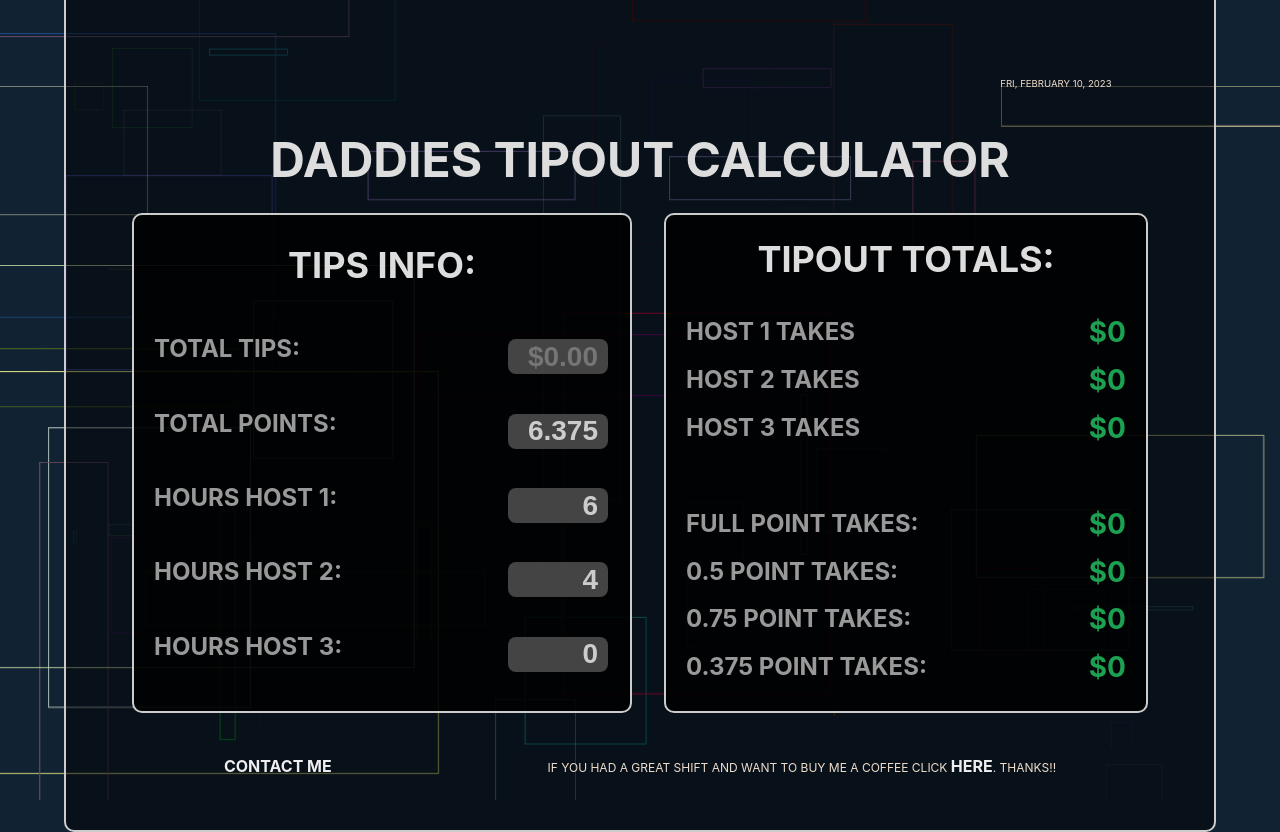
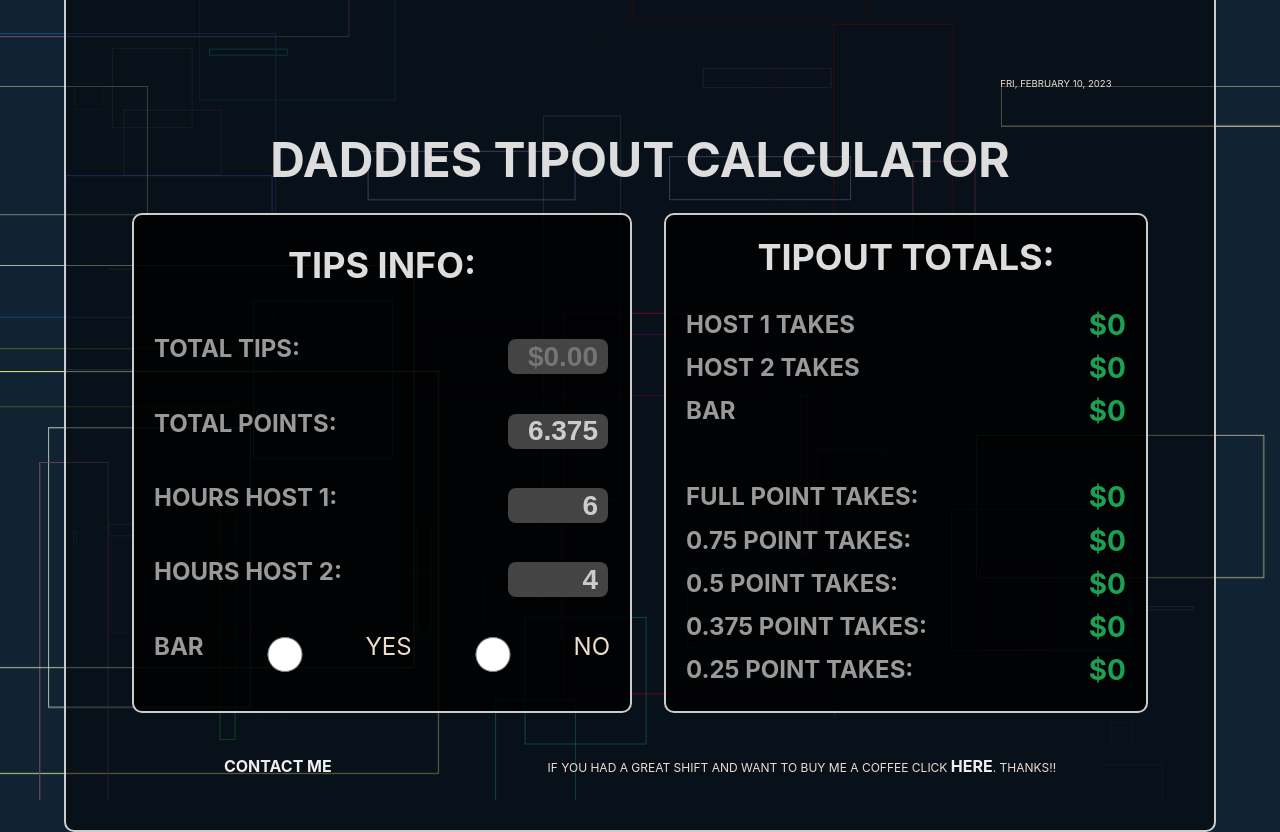
Before and after one commit to write2cmdg/tipout-calculator, a React (Create React App) app: page / in a window 1280 px wide. Built offline with nearby package versions, Linux system fonts and the light colour scheme.

Commit message:
switched checkbox for radio buttons for bar

```diff
--- a/src/App.js
+++ b/src/App.js
@@ -8,19 +8,22 @@ function App() {
   let [points, setPoints] = useState(6.375);
   let [hostOneHours, setHostOneHours] = useState(6);
   let [hostTwoHours, setHostTwoHours] = useState(4);
-  let [hostThreeHours, setHostThreeHours] = useState(0);
+  let [isBar, setIsBar] = useState(0);
+
 
   let hostsTips = total * 0.05
-  let sub = total - hostsTips
-  let hostsTotalHours = Number(hostOneHours) + Number(hostTwoHours) + Number(hostThreeHours)
+  let barTips = total * isBar
+
+  let sub = total - (hostsTips + barTips)
+  let hostsTotalHours = Number(hostOneHours) + Number(hostTwoHours)
   let hostsTipsPerHour = hostsTips / hostsTotalHours
   let full = sub / points
   let p5 = full / 2
   let p75 = p5 * 1.5
   let p375 = p75 / 2
+  let p25 = p75 / 4
   let tipsHostOne = hostsTipsPerHour * hostOneHours
   let tipsHostTwo = hostsTipsPerHour * hostTwoHours
-  let tipsHostThree = hostsTipsPerHour * hostThreeHours
 
   return (
 
@@ -49,8 +52,9 @@ function App() {
               <input  type="text" name="hostTwoHours" value={hostTwoHours} placeholder={hostTwoHours} onChange={(e) => setHostTwoHours(e.target.value)} />
             </div>
             <div className='form-group'>
-              <h4>Hours Host 3: </h4>
-              <input type="text" name="hostThreeHours" value={hostThreeHours} placeholder={hostThreeHours} onChange={(e) => setHostThreeHours(e.target.value)} />
+              <h4>Bar </h4>
+              <input type="radio" name="bar" value={0.03} onChange={(e) => setIsBar(e.target.value)} />Yes
+              <input type="radio" name="bar" value={0} onChange={(e) => setIsBar(e.target.value)} />No
             </div>
 
           </form>
@@ -64,7 +68,7 @@ function App() {
             <h4>Host 2 takes </h4><span className="result">${!tipsHostTwo ? '0' : tipsHostTwo.toFixed(0)}</span>
           </div>
           <div className="result-line">
-            <h4>Host 3 takes </h4><span className="result">${!tipsHostThree ? '0' : tipsHostThree.toFixed(0)}</span>
+            <h4>Bar </h4><span className="result">${!barTips ? '0' : barTips.toFixed(0)}</span>
           </div>
           <br />
           <div className="line">
@@ -75,13 +79,16 @@ function App() {
             <h4>Full point takes: </h4> <span className="result">${!full ? '0' : full.toFixed(0)}</span>
           </div>
           <div className="result-line">
+            <h4>0.75 point takes: </h4> <span className='result'>${!p75 ? '0' : p75.toFixed(0)}</span>
+          </div>
+          <div className="result-line">
             <h4>0.5 point takes: </h4> <span className='result'>${!p5 ? '0' : p5.toFixed(0)}</span>
           </div>
           <div className="result-line">
-            <h4>0.75 point takes: </h4> <span className='result'>${!p75 ? '0' : p75.toFixed(0)}</span>
+            <h4>0.375 point takes: </h4> <span className='result'>${!p375 ? '0' : p375.toFixed(0)}</span>
           </div>
           <div className="result-line">
-            <h4>0.375 point takes: </h4> <span className='result'>${!p375 ? '0' : p375.toFixed(0)}</span>
+            <h4>0.25 point takes: </h4> <span className='result'>${!p25 ? '0' : p25.toFixed(0)}</span>
           </div>
         </div>
       </div>
```
